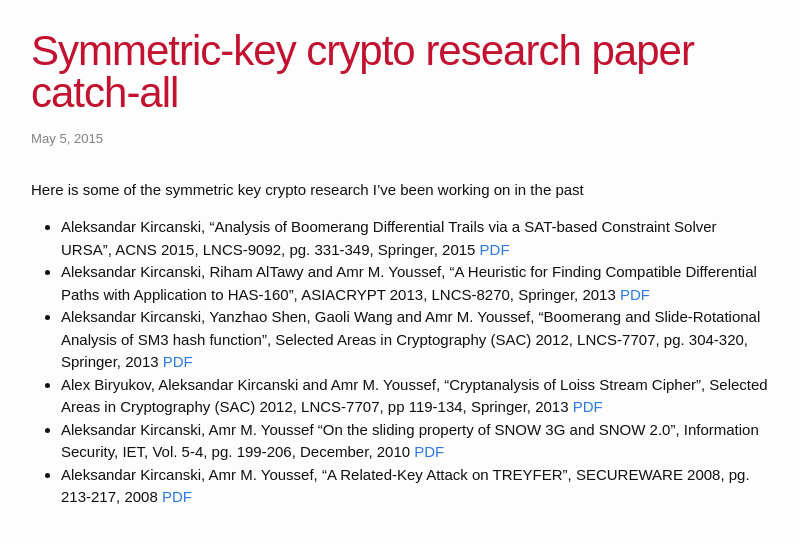
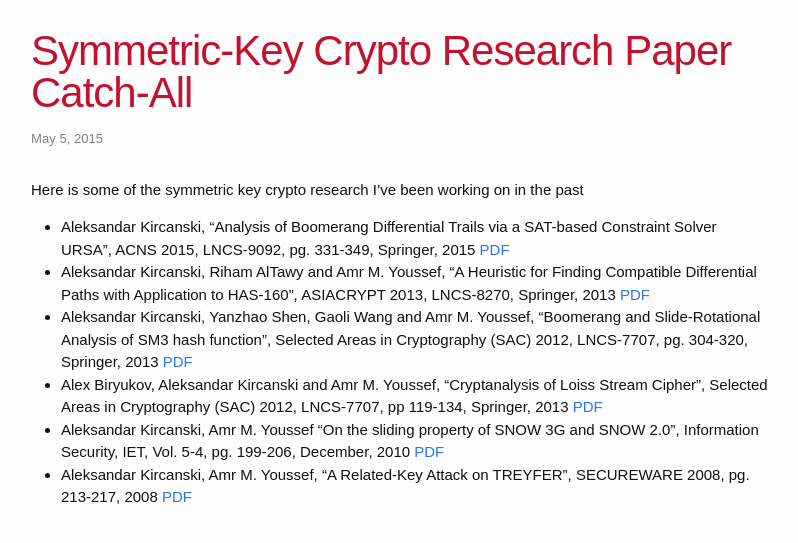
Before and after one commit to akircanski/akircanski.github.io, a Jekyll site: the page built from _posts/2015-05-05-symmetric-key-crypto-research.markdown, in a window 1280 px wide. Shown: the top 543 px of the page, without its empty margins (239-1037 px from the left). Built offline with Jekyll 4.4.1, drawn with Linux system fonts in a browser that asks for light colours.

Commit message:
capitalization

```diff
--- a/_posts/2015-05-05-symmetric-key-crypto-research.markdown
+++ b/_posts/2015-05-05-symmetric-key-crypto-research.markdown
@@ -1,6 +1,6 @@
 ---
 layout: post
-title:  "Symmetric-key crypto research paper catch-all"
+title:  "Symmetric-Key Crypto Research Paper Catch-All"
 date:   2015-05-05 14:21:19 -0400
 categories: cryptanalysis
 excerpt: hello
```
